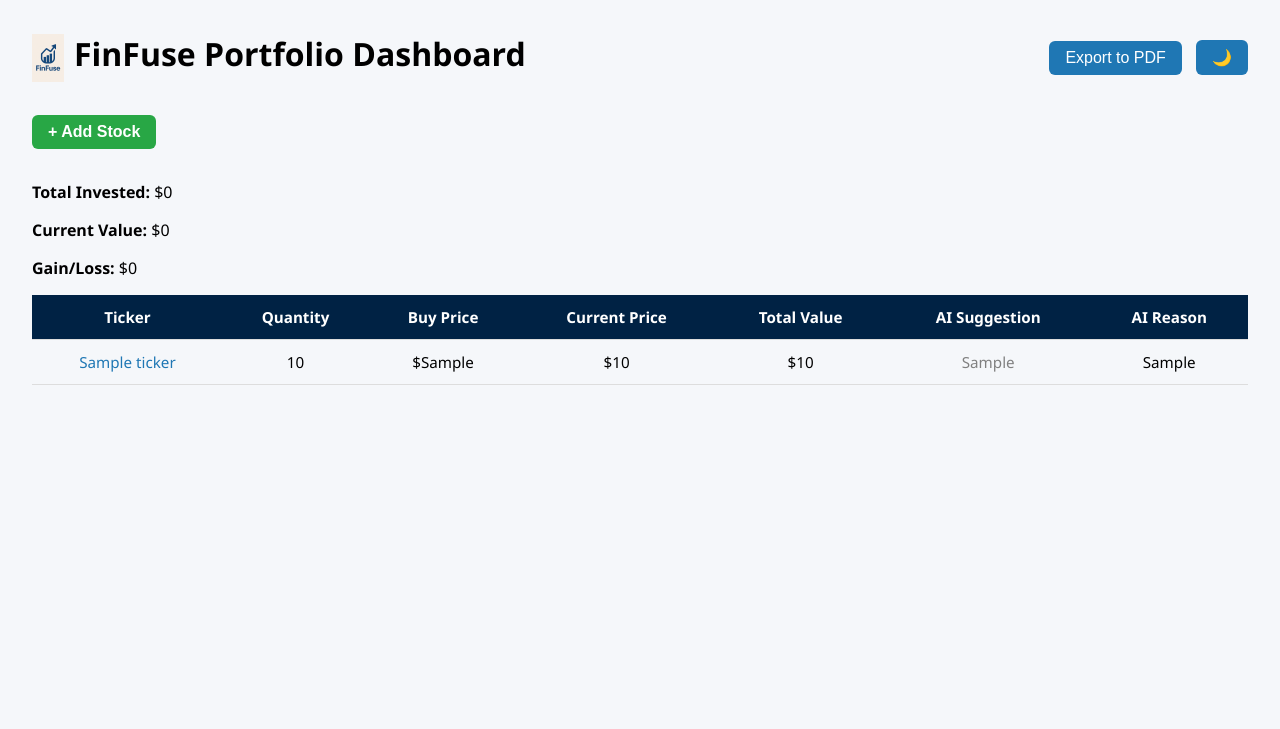
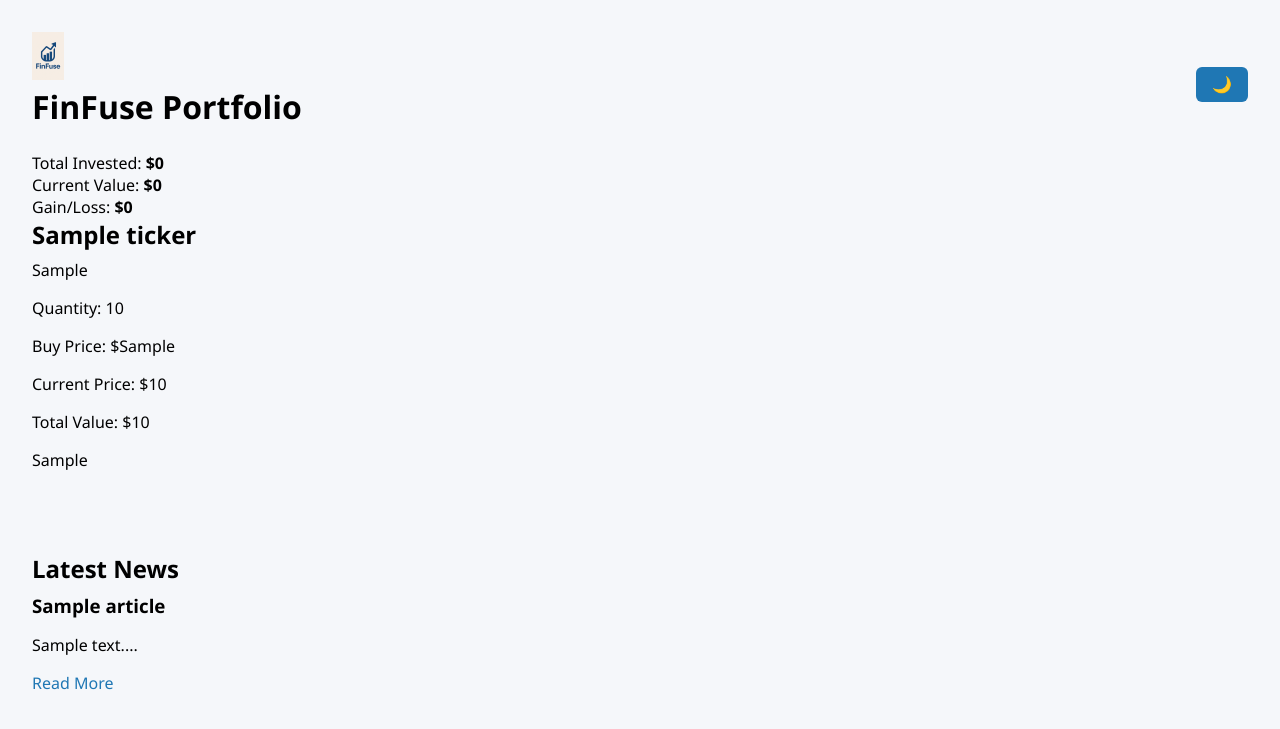
Before and after one commit to Darshil2127/Portfolio, a Flask app: template templates/dashboard.html in a window 1280 px wide. Shown: the top 729 px of the page. Run offline with Flask 3, Linux system fonts and the light colour scheme; the template is opened without the code that fills it: most values are stand-ins (such as "Sample title", 1, 10 or a date in 2020); some libraries are stand-ins or nearby versions.

Commit message:
Update dashboard.html

```diff
--- a/templates/dashboard.html
+++ b/templates/dashboard.html
@@ -2,152 +2,100 @@
 <html lang="en">
 <head>
   <meta charset="UTF-8" />
-  <title>FinFuse Portfolio Dashboard</title>
+  <title>FinFuse Dashboard</title>
   <meta name="viewport" content="width=device-width, initial-scale=1">
-  <meta http-equiv="refresh" content="300" />
   <link rel="stylesheet" href="{{ url_for('static', filename='style.css') }}">
-  <script src="https://cdnjs.cloudflare.com/ajax/libs/jspdf/2.5.1/jspdf.umd.min.js"></script>
-  <script src="https://html2canvas.hertzen.com/dist/html2canvas.min.js"></script>
+  <script src="https://cdn.jsdelivr.net/npm/chart.js"></script>
 </head>
 <body class="light-mode">
 
-<div id="dashboard" class="dashboard-wrapper">
-  <!-- Header -->
-  <div class="dashboard-header">
-    <div class="header-left">
+<div class="dashboard-container">
+  <header class="dashboard-header">
+    <div class="logo-title">
       <img src="{{ url_for('static', filename='logo.png') }}" alt="FinFuse Logo" class="logo-img">
-      <h1>FinFuse Portfolio Dashboard</h1>
+      <h1>FinFuse Portfolio</h1>
     </div>
-    <div class="header-right">
-      <button onclick="downloadPDF()">Export to PDF</button>
-      <button onclick="toggleDarkMode()" id="darkToggle">🌙</button>
+    <div>
+      <button onclick="toggleDarkMode()">🌙</button>
     </div>
-  </div>
+  </header>
 
-  <button onclick="openModal()" class="add-stock-btn">+ Add Stock</button>
+  <section class="portfolio-summary">
+    <div>Total Invested: <strong>${{ invested | default(0) | round(2) }}</strong></div>
+    <div>Current Value: <strong>${{ current | default(0) | round(2) }}</strong></div>
+    <div>Gain/Loss:
+      <strong style="color: {{ 'green' if gain > 0 else 'red' if gain < 0 else 'black' }};">
+        ${{ gain | default(0) | round(2) }}
+      </strong>
+    </div>
+  </section>
 
-  <!-- Summary -->
-  <div class="summary">
-    <p><strong>Total Invested:</strong> ${{ invested | default(0) | round(2) }}</p>
-    <p><strong>Current Value:</strong> ${{ current | default(0) | round(2) }}</p>
-    <p><strong>Gain/Loss:</strong>
-      <span style="color: {{ 'green' if gain > 0 else 'red' if gain < 0 else 'black' }};">
-        ${{ gain | default(0) | round(2) }}
-      </span>
-    </p>
-  </div>
+  <section class="stock-cards">
+    {% for stock in portfolio %}
+    <div class="stock-card">
+      <div class="card-header">
+        <h2>{{ stock['Ticker'] }}</h2>
+        <span class="ai-suggestion {{ stock['AI Suggestion']|lower }}">{{ stock['AI Suggestion'] }}</span>
+      </div>
+      <div class="card-body">
+        <p>Quantity: {{ stock['Quantity'] }}</p>
+        <p>Buy Price: ${{ stock['Buy Price'] }}</p>
+        <p>Current Price: ${{ stock['Current Price'] | round(2) }}</p>
+        <p>Total Value: ${{ stock['Total Value'] | round(2) }}</p>
+        <p class="ai-reason">{{ stock['AI Reason'] }}</p>
+        <canvas id="chart-{{ loop.index }}" height="60"></canvas>
+      </div>
+    </div>
+    {% endfor %}
+  </section>
 
-  <!-- Portfolio Table -->
-  <div class="table-wrapper">
-    <table>
-      <thead>
-        <tr>
-          <th>Ticker</th>
-          <th>Quantity</th>
-          <th>Buy Price</th>
-          <th>Current Price</th>
-          <th>Total Value</th>
-          <th>AI Suggestion</th>
-          <th>AI Reason</th>
-        </tr>
-      </thead>
-      <tbody>
-        {% for stock in portfolio %}
-        <tr>
-          <td><a href="https://finance.yahoo.com/quote/{{ stock['Ticker'] }}" target="_blank">{{ stock['Ticker'] }}</a></td>
-          <td>{{ stock['Quantity'] }}</td>
-          <td>${{ stock['Buy Price'] }}</td>
-          <td>${{ stock['Current Price'] | round(2) }}</td>
-          <td>${{ stock['Total Value'] | round(2) }}</td>
-          <td style="color: {% if stock['AI Suggestion'] == 'BUY' %}green{% elif stock['AI Suggestion'] == 'SELL' %}red{% else %}gray{% endif %};">
-            {{ stock['AI Suggestion'] }}
-          </td>
-          <td>{{ stock['AI Reason'] }}</td>
-        </tr>
-        {% endfor %}
-      </tbody>
-    </table>
-  </div>
-
-  <!-- Modal -->
-  <div id="stockModal" class="modal">
-    <div class="modal-content">
-      <span class="close" onclick="closeModal()">&times;</span>
-      <h2>Add Stock</h2>
-      <form id="addStockForm" onsubmit="addStock(event)">
-        <input type="text" id="ticker" placeholder="Ticker (e.g. AAPL)" required>
-        <input type="number" id="quantity" placeholder="Quantity" required>
-        <input type="number" id="buyPrice" placeholder="Buy Price" step="0.01" required>
-        <button type="submit">Add to Portfolio</button>
-      </form>
-      <p id="priceResult" style="margin-top: 10px; font-size: 0.9rem;"></p>
+  <section class="news-section">
+    <h2>Latest News</h2>
+    {% for article in news %}
+    <div class="news-item">
+      <h3>{{ article['title'] }}</h3>
+      <p>{{ article['description'][:140] }}...</p>
+      <a href="{{ article['url'] }}" target="_blank">Read More</a>
     </div>
-  </div>
+    {% endfor %}
+  </section>
 </div>
 
 <script>
-const FINNHUB_API = "d0f3ps1r01qsv9ef5ta0d0f3ps1r01qsv9ef5tag";
-
-function openModal() {
-  document.getElementById("stockModal").style.display = "block";
+function toggleDarkMode() {
+  document.body.classList.toggle('dark-mode');
 }
 
-function closeModal() {
-  document.getElementById("stockModal").style.display = "none";
-}
+// Example placeholder data for sparklines
+const chartData = [
+  {% for stock in portfolio %}
+    [{{ stock['Buy Price'] }}, {{ stock['Current Price'] | round(2) }}],
+  {% endfor %}
+];
 
-async function getCurrentPrice(symbol) {
-  try {
-    const res = await fetch(`https://finnhub.io/api/v1/quote?symbol=${symbol}&token=${FINNHUB_API}`);
-    const data = await res.json();
-    return parseFloat(data.c || 0);
-  } catch {
-    return 0;
-  }
-}
-
-async function addStock(e) {
-  e.preventDefault();
-  const ticker = document.getElementById("ticker").value.toUpperCase();
-  const quantity = parseFloat(document.getElementById("quantity").value);
-  const buyPrice = parseFloat(document.getElementById("buyPrice").value);
-  const currentPrice = await getCurrentPrice(ticker);
-  const totalValue = currentPrice * quantity;
-
-  const tbody = document.querySelector("table tbody");
-  const row = tbody.insertRow();
-
-  row.innerHTML = `
-    <td><a href="https://finance.yahoo.com/quote/${ticker}" target="_blank">${ticker}</a></td>
-    <td>${quantity}</td>
-    <td>$${buyPrice.toFixed(2)}</td>
-    <td>$${currentPrice.toFixed(2)}</td>
-    <td>$${totalValue.toFixed(2)}</td>
-    <td style="color:gray;">HOLD</td>
-    <td>Manual entry – AI pending</td>
-  `;
-
-  closeModal();
-  e.target.reset();
-  updateSummary(buyPrice * quantity, totalValue);
-}
-
-function updateSummary(investedAdd, currentAdd) {
-  const investedElem = document.querySelector(".summary").children[0];
-  const currentElem = document.querySelector(".summary").children[1];
-  const gainElem = document.querySelector(".summary").children[2].children[0];
-
-  let invested = parseFloat(investedElem.textContent.replace(/[^0-9.-]+/g, ""));
-  let current = parseFloat(currentElem.textContent.replace(/[^0-9.-]+/g, ""));
-  invested += investedAdd;
-  current += currentAdd;
-
-  investedElem.innerHTML = `<strong>Total Invested:</strong> $${invested.toFixed(2)}`;
-  currentElem.innerHTML = `<strong>Current Value:</strong> $${current.toFixed(2)}`;
-  const gain = current - invested;
-  gainElem.textContent = `$${gain.toFixed(2)}`;
-  gainElem.style.color = gain > 0 ? "green" : gain < 0 ? "red" : "black";
-}
+chartData.forEach((data, i) => {
+  const ctx = document.getElementById(`chart-${i + 1}`).getContext('2d');
+  new Chart(ctx, {
+    type: 'line',
+    data: {
+      labels: ['Buy', 'Now'],
+      datasets: [{
+        data,
+        borderColor: '#1f77b4',
+        tension: 0.4,
+        fill: false,
+        pointRadius: 0
+      }]
+    },
+    options: {
+      plugins: { legend: { display: false } },
+      scales: {
+        x: { display: false },
+        y: { display: false }
+      }
+    }
+  });
+});
 </script>
 
 </body>
```
